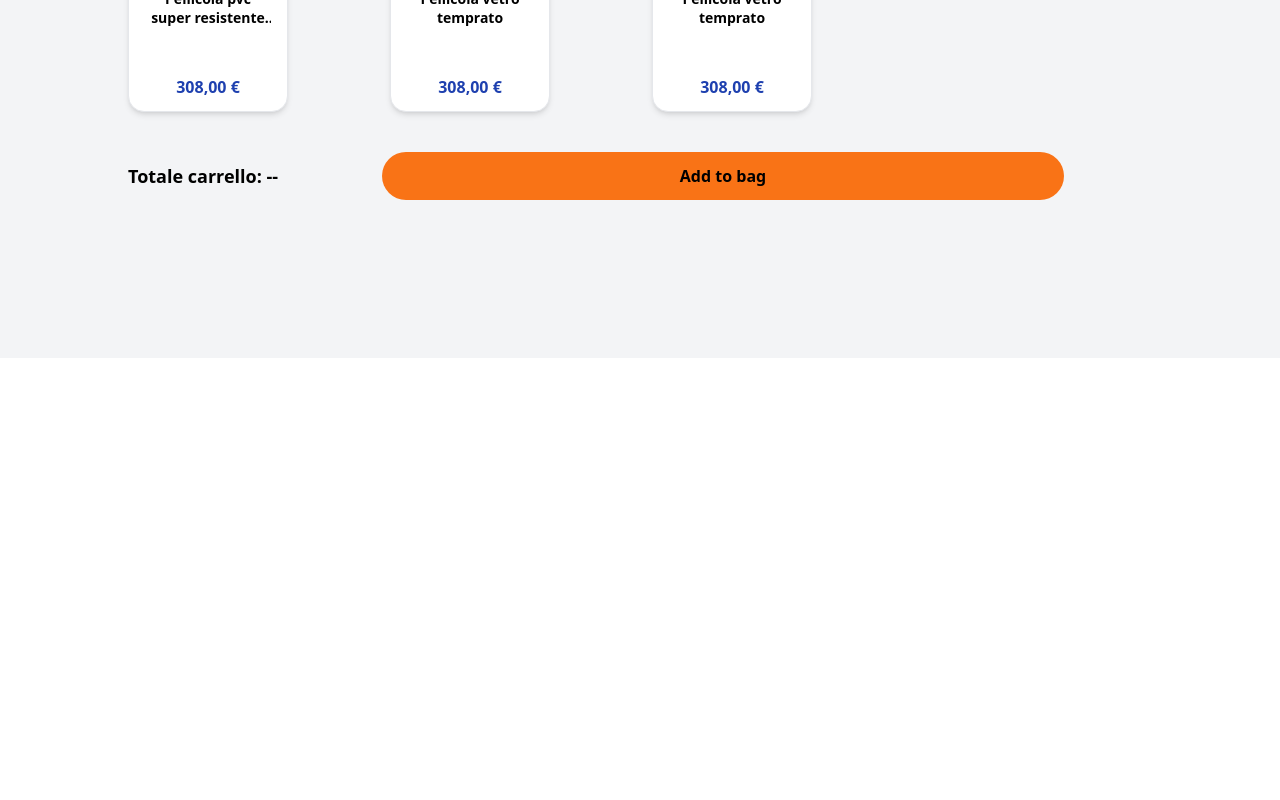
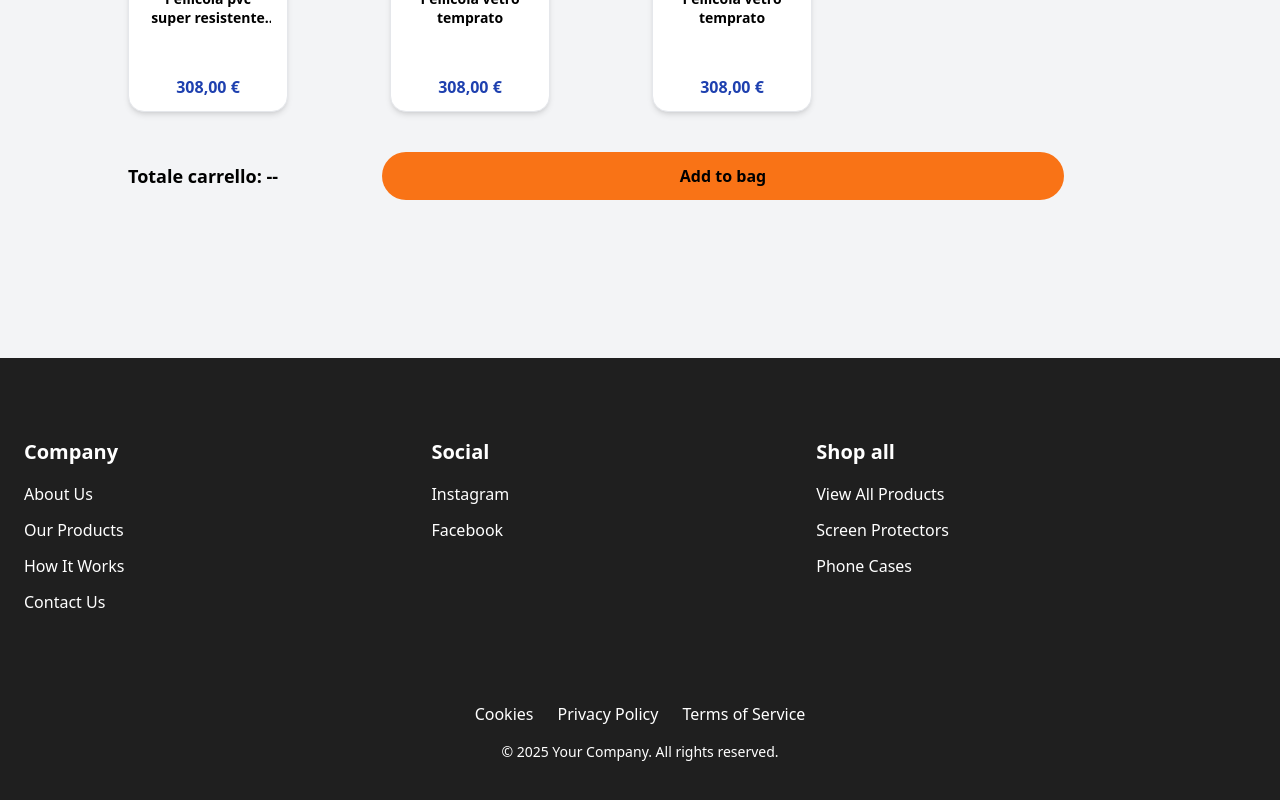
Before and after one commit to rubencommisso/mia_tech_progetto_finale, a React (Vite) app: page /product in a window 1280 px wide. Shown: the part 522-1322 px from the top of the page. Before the commit the page ends 880 px from the top, so only its background shows below. Built offline with nearby package versions, Linux system fonts and the light colour scheme.

Commit message:
feat: merge with main

```diff
--- a/src/components/Footer.jsx
+++ b/src/components/Footer.jsx
@@ -1,3 +1,49 @@
-export default function Footer() {
-    return (<div></div>)
-}
+import React from 'react';
+
+const Footer = () => {
+  return (
+    <footer className="bg-black text-white text-left py-16 lg:py-20">
+      <div className="max-w-screen-xl mx-auto flex flex-col lg:flex-row justify-between px-6">
+        <div className="flex-auto mb-6 lg:mb-0">
+          <h3 className="text-xl font-semibold mb-4">Company</h3>
+          <ul className="space-y-3">
+            <li><a href="/about" className="hover:underline">About Us</a></li>
+            <li><a href="/our-products" className="hover:underline">Our Products</a></li>
+            <li><a href="/how-it-works" className="hover:underline">How It Works</a></li>
+            <li><a href="/contact-us" className="hover:underline">Contact Us</a></li>
+          </ul>
+        </div>
+
+        <div className="flex-auto mb-6 lg:mb-0">
+          <h3 className="text-xl font-semibold mb-4">Social</h3>
+          <ul className="space-y-3">
+            <li><a href="https://instagram.com" className="hover:underline">Instagram</a></li>
+            <li><a href="https://facebook.com" className="hover:underline">Facebook</a></li>
+          </ul>
+        </div>
+
+        <div className="flex-auto mb-6 lg:mb-0">
+          <h3 className="text-xl font-semibold mb-4">Shop all</h3>
+          <ul className="space-y-3">
+            <li><a href="/shop" className="hover:underline">View All Products</a></li>
+            <li><a href="/screen-protectors" className="hover:underline">Screen Protectors</a></li>
+            <li><a href="/phone-cases" className="hover:underline">Phone Cases</a></li>
+          </ul>
+        </div>
+      </div>
+
+      <div className="py-6 w-full mt-16">
+        <div className="max-w-screen-xl mx-auto px-6">
+          <ul className="flex justify-center space-x-6 mb-4">
+            <li><a href="/cookies" className="hover:underline">Cookies</a></li>
+            <li><a href="/privacy" className="hover:underline">Privacy Policy</a></li>
+            <li><a href="/terms" className="hover:underline">Terms of Service</a></li>
+          </ul>
+          <p className="text-center text-sm">© 2025 Your Company. All rights reserved.</p>
+        </div>
+      </div>
+    </footer>
+  );
+};
+
+export default Footer;
--- a/src/index.css
+++ b/src/index.css
@@ -6,3 +6,7 @@
 body {
     overflow-x: hidden
 }
+
+.bg-black {
+    background-color: rgb(31, 31, 31);
+}
```
